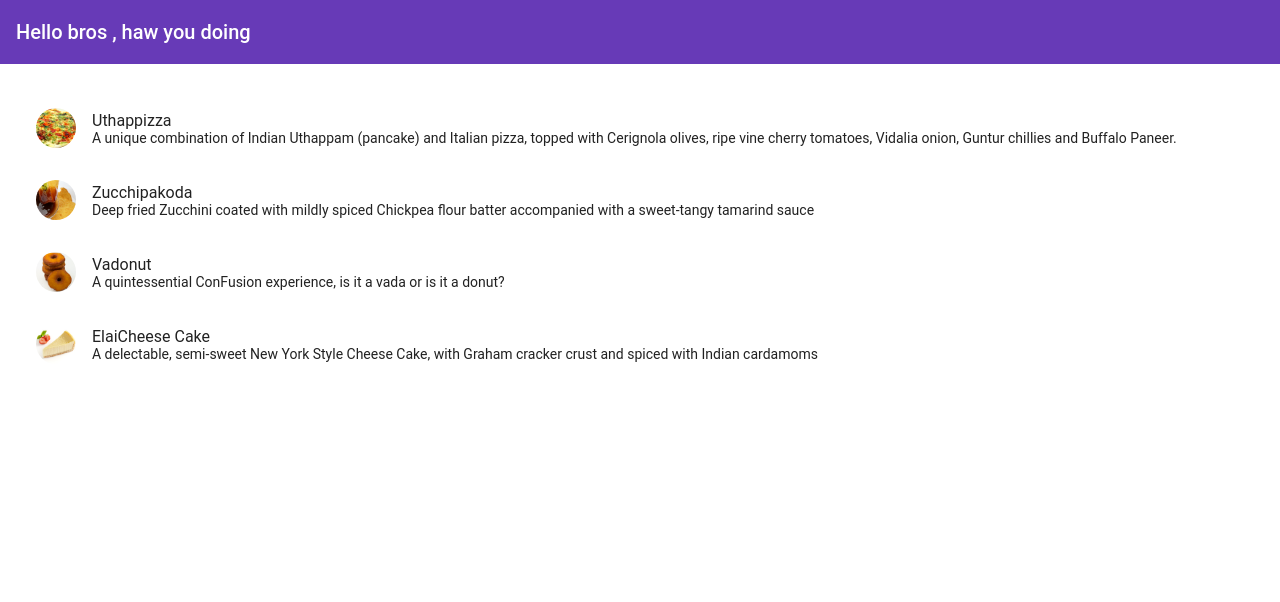
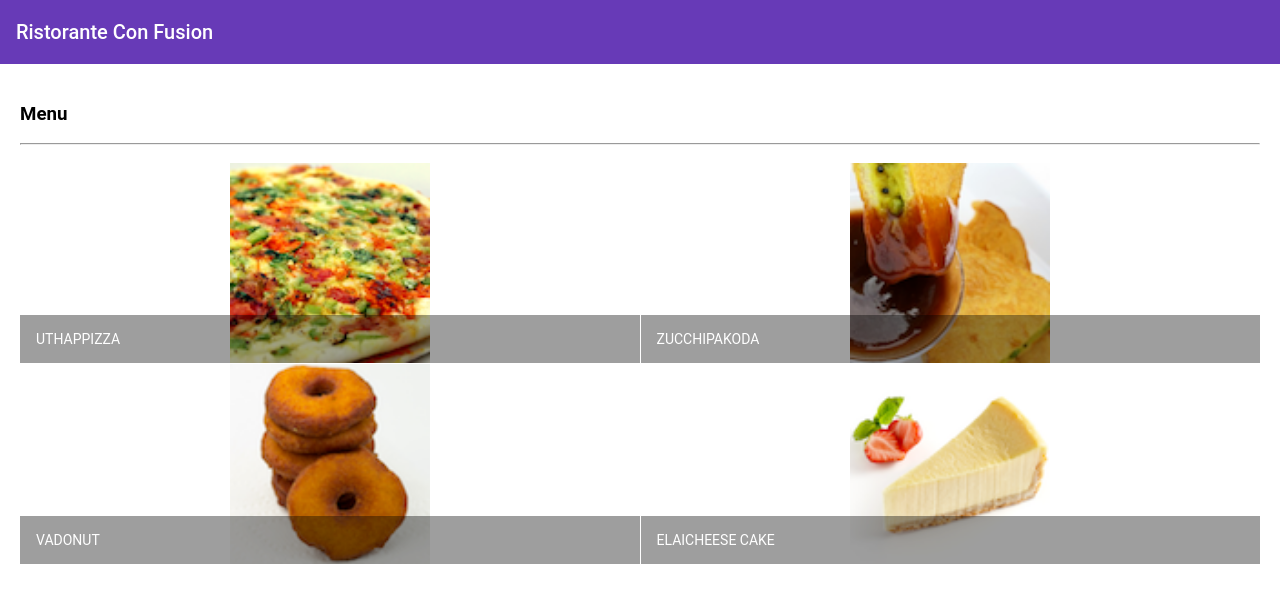
Before and after one commit to Allamou99/angularproject, an Angular app: page / in a window 1280 px wide. Shown: the top 602 px of the page. Built offline with nearby package versions, Linux system fonts and the light colour scheme.

Commit message:
data_biding

```diff
--- a/src/app/app.component.html
+++ b/src/app/app.component.html
@@ -1,3 +1,3 @@
-<mat-toolbar color ="primary"><span>Hello bros , haw you doing</span></mat-toolbar>
+<mat-toolbar color ="primary"><span>Ristorante Con Fusion</span></mat-toolbar>
 
 <app-menu></app-menu>
--- /dev/null
+++ b/src/app/dishdetail/dishdetail.component.html
@@ -0,0 +1,46 @@
+<div class="container"
+    fxLayout="row"
+    fxLayout.sm="column"
+    fxLayout.xs="column"
+    fxLayoutAlign.gt-md="space-around center"
+    fxLayoutGap="10px"
+    fxLayoutGap.xs="0">
+
+  <div fxFlex="40">
+    <mat-card *ngIf="dish">
+      <mat-card-header>
+        <mat-card-title>
+          <h3>{{dish.name | uppercase}}</h3>
+        </mat-card-title>
+      </mat-card-header>
+      <img mat-card-image src={{dish.image}} alt={{dish.name}}>
+      <mat-card-content>
+        <p>{{dish.description}}
+        </p>
+      </mat-card-content>
+      <mat-card-actions>
+        <button mat-button>LIKE</button>
+        <button mat-button>SHARE</button>
+      </mat-card-actions>
+    </mat-card>
+
+    <div fxFlex="40">
+      <mat-list *ngIf="dish">
+        <h3>COMMENTS</h3>
+        <mat-list-item *ngFor="let comment of dish.comments">
+          <h4 matLine >{{comment.comment}} </h4>
+          <p matLine>{{comment.rating}} Stars </p>
+          <p matLine>
+            <span> {{comment.author}} {{comment.date | date}} </span>
+          </p>
+        </mat-list-item>
+      </mat-list>
+    </div>
+  </div>
+
+
+
+
+
+
+</div>
--- /dev/null
+++ b/src/app/dishdetail/dishdetail.component.ts
@@ -0,0 +1,18 @@
+import { Component, OnInit, Input } from '@angular/core';
+import {Dish} from '../shared/dish';
+
+
+@Component({
+  selector: 'app-dishdetail',
+  templateUrl: './dishdetail.component.html',
+  styleUrls: ['./dishdetail.component.scss']
+})
+export class DishdetailComponent implements OnInit {
+  @Input()
+  dish = Dish;
+  constructor() { }
+
+  ngOnInit() {
+  }
+
+}
--- a/src/app/menu/menu.component.html
+++ b/src/app/menu/menu.component.html
@@ -1,14 +1,22 @@
 <div class ="container"
   fxLayout = "column"
   fxLayoutGap = "10px">
+  <div fxFlex>
+    <div>
+      <h3>Menu</h3>
+      <hr>
+    </div>
+  </div>
 
-  <mat-list fxFlex>
-    <mat-list-item *ngFor="let dish of dishes">
-      <img matListAvatar src={{dish.image}} alt = {{dish.name}}>
-      <h1 matLine>{{dish.name}}</h1>
-      <p matLine>
-        <span>{{dish.description}}</span>
-      </p>
-    </mat-list-item>
-  </mat-list>
-</div>
+  <div fxFlex>
+    <mat-grid-list cols="2" rowHeight="200px">
+      <mat-grid-tile *ngFor="let dish of dishes" (click) ="onSelect(dish)">
+        <img height="200px" src={{dish.image}} alt={{dish.name}}>
+        <mat-grid-tile-footer>
+          <h1>{{dish.name | uppercase}}</h1>
+        </mat-grid-tile-footer>
+      </mat-grid-tile>
+    </mat-grid-list>
+  </div>
+
+  <app-dishdetail [dish] = "selectedDish"></app-dishdetail>
--- a/src/app/menu/menu.component.ts
+++ b/src/app/menu/menu.component.ts
@@ -1,5 +1,6 @@
 import { Component, OnInit } from '@angular/core';
 import { Dish} from '../shared/dish';
+import {DISHES} from '../shared/dishes';
 
 @Component({
   selector: 'app-menu',
@@ -7,52 +8,15 @@ import { Dish} from '../shared/dish';
   styleUrls: ['./menu.component.scss']
 })
 export class MenuComponent implements OnInit {
-  dishes: Dish[] = [
-    {
-      id: '0',
-      name: 'Uthappizza',
-      image: '/assets/images/uthappizza.png',
-      category: 'mains',
-      featured: true,
-      label: 'Hot',
-      price: '4.99',
-      // tslint:disable-next-line:max-line-length
-      description: 'A unique combination of Indian Uthappam (pancake) and Italian pizza, topped with Cerignola olives, ripe vine cherry tomatoes, Vidalia onion, Guntur chillies and Buffalo Paneer.'
-    },
-    {
-      id: '1',
-      name: 'Zucchipakoda',
-      image: '/assets/images/zucchipakoda.png',
-      category: 'appetizer',
-      featured: false,
-      label: '',
-      price: '1.99',
-      description: 'Deep fried Zucchini coated with mildly spiced Chickpea flour batter accompanied with a sweet-tangy tamarind sauce'
-    },
-    {
-      id: '2',
-      name: 'Vadonut',
-      image: '/assets/images/vadonut.png',
-      category: 'appetizer',
-      featured: false,
-      label: 'New',
-      price: '1.99',
-      description: 'A quintessential ConFusion experience, is it a vada or is it a donut?'
-    },
-    {
-      id: '3',
-      name: 'ElaiCheese Cake',
-      image: '/assets/images/elaicheesecake.png',
-      category: 'dessert',
-      featured: false,
-      label: '',
-      price: '2.99',
-      description: 'A delectable, semi-sweet New York Style Cheese Cake, with Graham cracker crust and spiced with Indian cardamoms'
-    }
-   ];
+  dishes: Dish[] = DISHES;
+  selectedDish : Dish;
   constructor() { }
 
   ngOnInit() {
   }
 
+  onSelect(dish:Dish){
+    this.selectedDish = dish;
+  }
+
 }
--- /dev/null
+++ b/src/app/shared/comment.ts
@@ -0,0 +1,6 @@
+export class Comment {
+    rating: number;
+    comment: string;
+    author: string;
+    date: string;
+}
--- a/src/app/shared/dish.ts
+++ b/src/app/shared/dish.ts
@@ -1,4 +1,6 @@
-export class Dish{
+import { Comment } from './comment';
+
+export class Dish {
     id: string;
     name:string;
     image: string;
@@ -7,4 +9,5 @@ export class Dish{
     label: string;
     price: string;
     description: string;
+    comments: Comment[];
 }
--- /dev/null
+++ b/src/app/shared/dishes.ts
@@ -0,0 +1,173 @@
+import { Dish } from './dish';
+
+export const DISHES: Dish[] = [
+    {
+        id: '0',
+        name: 'Uthappizza',
+        image: '/assets/images/uthappizza.png',
+        category: 'mains',
+        featured: true,
+        label: 'Hot',
+        price: '4.99',
+        // tslint:disable-next-line:max-line-length
+        description: 'A unique combination of Indian Uthappam (pancake) and Italian pizza, topped with Cerignola olives, ripe vine cherry tomatoes, Vidalia onion, Guntur chillies and Buffalo Paneer.',
+        comments: [
+            {
+                rating: 5,
+                comment: 'Imagine all the eatables, living in conFusion!',
+                author: 'John Lemon',
+                date: '2012-10-16T17:57:28.556094Z'
+            },
+            {
+                rating: 4,
+                comment: 'Sends anyone to heaven, I wish I could get my mother-in-law to eat it!',
+                author: 'Paul McVites',
+                date: '2014-09-05T17:57:28.556094Z'
+            },
+            {
+                rating: 3,
+                comment: 'Eat it, just eat it!',
+                author: 'Michael Jaikishan',
+                date: '2015-02-13T17:57:28.556094Z'
+            },
+            {
+                rating: 4,
+                comment: 'Ultimate, Reaching for the stars!',
+                author: 'Ringo Starry',
+                date: '2013-12-02T17:57:28.556094Z'
+            },
+            {
+                rating: 2,
+                comment: 'It\'s your birthday, we\'re gonna party!',
+                author: '25 Cent',
+                date: '2011-12-02T17:57:28.556094Z'
+            }
+        ]
+    },
+    {
+        id: '1',
+        name: 'Zucchipakoda',
+        image: '/assets/images/zucchipakoda.png',
+        category: 'appetizer',
+        featured: false,
+        label: '',
+        price: '1.99',
+        description: 'Deep fried Zucchini coated with mildly spiced Chickpea flour batter accompanied with a sweet-tangy tamarind sauce',
+        comments: [
+            {
+                rating: 5,
+                comment: 'Imagine all the eatables, living in conFusion!',
+                author: 'John Lemon',
+                date: '2012-10-16T17:57:28.556094Z'
+            },
+            {
+                rating: 4,
+                comment: 'Sends anyone to heaven, I wish I could get my mother-in-law to eat it!',
+                author: 'Paul McVites',
+                date: '2014-09-05T17:57:28.556094Z'
+            },
+            {
+                rating: 3,
+                comment: 'Eat it, just eat it!',
+                author: 'Michael Jaikishan',
+                date: '2015-02-13T17:57:28.556094Z'
+            },
+            {
+                rating: 4,
+                comment: 'Ultimate, Reaching for the stars!',
+                author: 'Ringo Starry',
+                date: '2013-12-02T17:57:28.556094Z'
+            },
+            {
+                rating: 2,
+                comment: 'It\'s your birthday, we\'re gonna party!',
+                author: '25 Cent',
+                date: '2011-12-02T17:57:28.556094Z'
+            }
+        ]
+    },
+    {
+        id: '2',
+        name: 'Vadonut',
+        image: '/assets/images/vadonut.png',
+        category: 'appetizer',
+        featured: false,
+        label: 'New',
+        price: '1.99',
+        description: 'A quintessential ConFusion experience, is it a vada or is it a donut?',
+        comments: [
+            {
+                rating: 5,
+                comment: 'Imagine all the eatables, living in conFusion!',
+                author: 'John Lemon',
+                date: '2012-10-16T17:57:28.556094Z'
+            },
+            {
+                rating: 4,
+                comment: 'Sends anyone to heaven, I wish I could get my mother-in-law to eat it!',
+                author: 'Paul McVites',
+                date: '2014-09-05T17:57:28.556094Z'
+            },
+            {
+                rating: 3,
+                comment: 'Eat it, just eat it!',
+                author: 'Michael Jaikishan',
+                date: '2015-02-13T17:57:28.556094Z'
+            },
+            {
+                rating: 4,
+                comment: 'Ultimate, Reaching for the stars!',
+                author: 'Ringo Starry',
+                date: '2013-12-02T17:57:28.556094Z'
+            },
+            {
+                rating: 2,
+                comment: 'It\'s your birthday, we\'re gonna party!',
+                author: '25 Cent',
+                date: '2011-12-02T17:57:28.556094Z'
+            }
+        ]
+    },
+    {
+        id: '3',
+        name: 'ElaiCheese Cake',
+        image: '/assets/images/elaicheesecake.png',
+        category: 'dessert',
+        featured: false,
+        label: '',
+        price: '2.99',
+        description: 'A delectable, semi-sweet New York Style Cheese Cake, with Graham cracker crust and spiced with Indian cardamoms',
+        comments: [
+            {
+                rating: 5,
+                comment: 'Imagine all the eatables, living in conFusion!',
+                author: 'John Lemon',
+                date: '2012-10-16T17:57:28.556094Z'
+            },
+            {
+                rating: 4,
+                comment: 'Sends anyone to heaven, I wish I could get my mother-in-law to eat it!',
+                author: 'Paul McVites',
+                date: '2014-09-05T17:57:28.556094Z'
+            },
+            {
+                rating: 3,
+                comment: 'Eat it, just eat it!',
+                author: 'Michael Jaikishan',
+                date: '2015-02-13T17:57:28.556094Z'
+            },
+            {
+                rating: 4,
+                comment: 'Ultimate, Reaching for the stars!',
+                author: 'Ringo Starry',
+                date: '2013-12-02T17:57:28.556094Z'
+            },
+            {
+                rating: 2,
+                comment: 'It\'s your birthday, we\'re gonna party!',
+                author: '25 Cent',
+                date: '2011-12-02T17:57:28.556094Z'
+            }
+        ]
+    }
+];
```
Also changed, not shown: src/app/app.module.ts (+11 -4 lines), src/app/dishdetail/dishdetail.component.scss (added), 1 other file (tests, documents, lock files or other folders).
